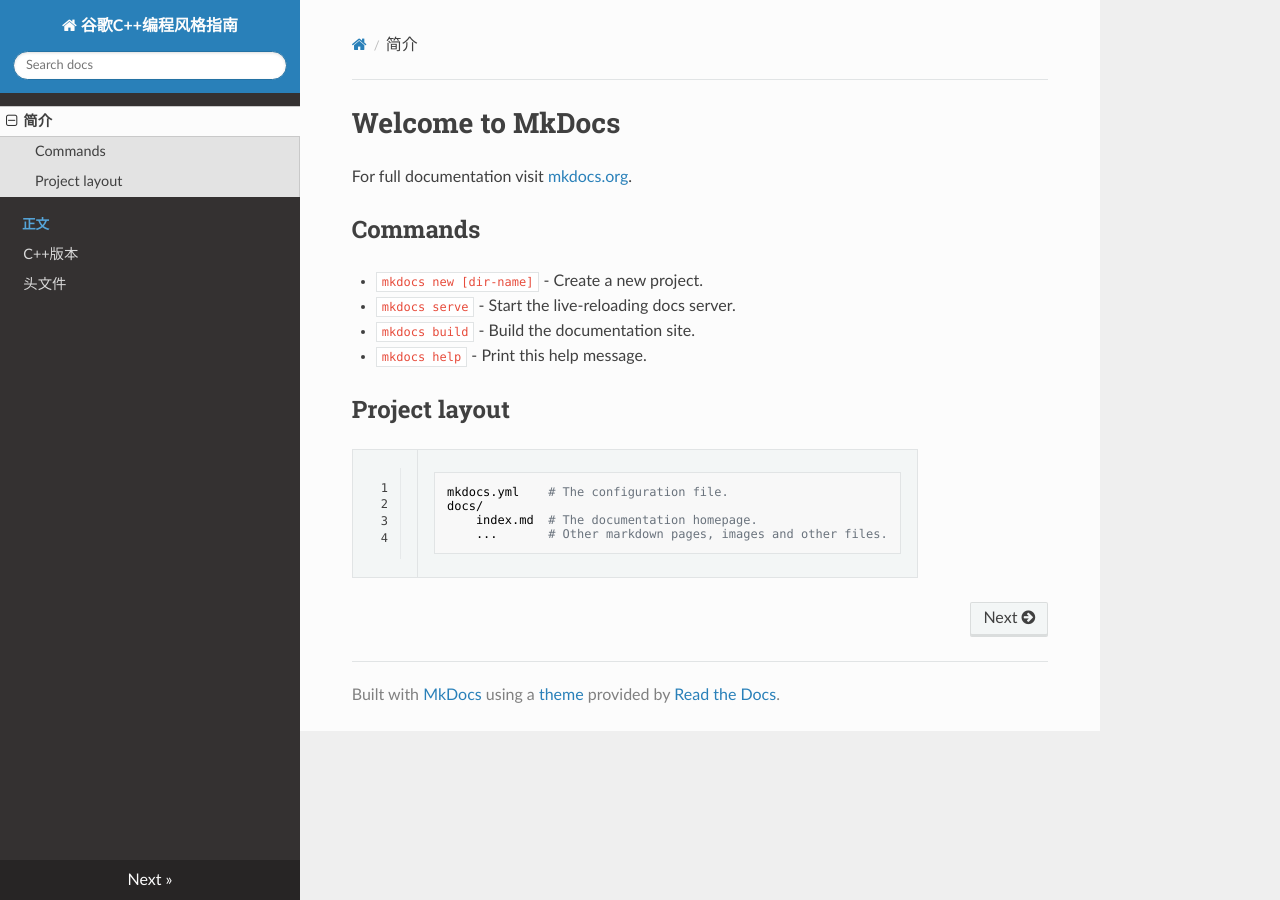
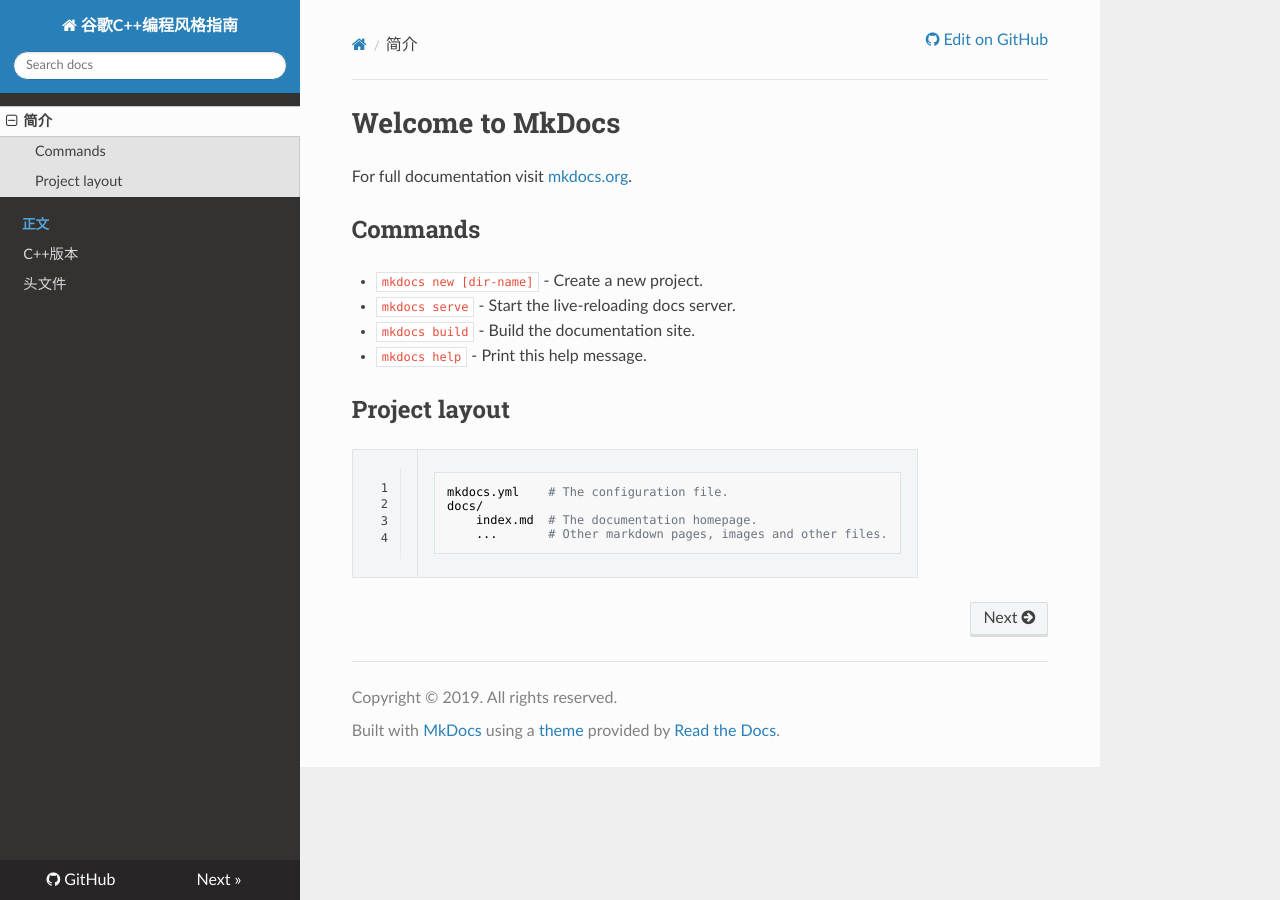
Before and after one commit to LSXiang/Journey2SLAM, an MkDocs documentation site: the page built from docs/index.md, in a window 1280 px wide. Built offline with MkDocs 1.6.1, drawn with Linux system fonts in a browser that asks for light colours; nearby versions of some CDN libraries.

Commit message:
update the mkdocs.yml

```diff
--- a/mkdocs.yml
+++ b/mkdocs.yml
@@ -1,4 +1,14 @@
 site_name: 谷歌C++编程风格指南
+site_description: 谷歌C++编程风格指南中文翻译版
+site_author: Jacob.lsx
+site_url: 'https://github.com/LSXiang/GoogleCppStyleGuide'
+
+# Repository
+repo_url: 'https://github.com/LSXiang/GoogleCppStyleGuide'
+
+# Copyright
+copyright: 'Copyright &copy; 2019. All rights reserved.'
+
 nav:
 - 简介: index.md
 - 正文:
@@ -10,11 +20,15 @@
   font: false
   language: 'zh'
 
+extra:
+  search:
+    language: 'zh'
+  social:
+    - type: 'github'
+      link: 'https://github.com/LSXiang'
+
 extra_javascript:
   - //cdn.bootcss.com/mathjax/2.7.5/MathJax.js?config=TeX-MML-AM_CHTML
-
-extra_css:
-  - css/extra.css
 
 # Extensions
 markdown_extensions:
@@ -48,3 +62,8 @@
   - pymdownx.tasklist:
       custom_checkbox: true
   - pymdownx.tilde
+
+# Google Analytics
+google_analytics:
+  - !!python/object/apply:os.getenv ["GOOGLE_ANALYTICS_KEY"]
+  - auto
```
